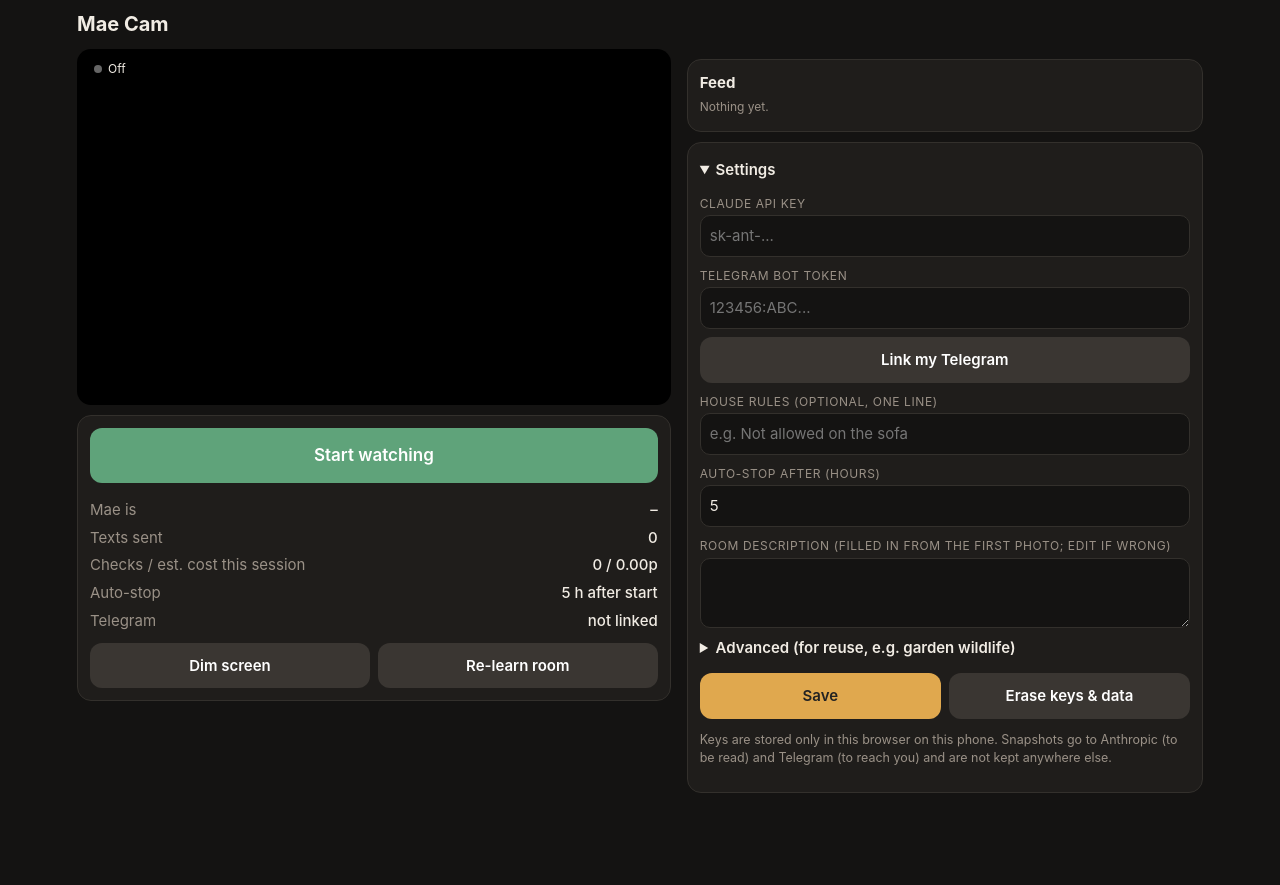
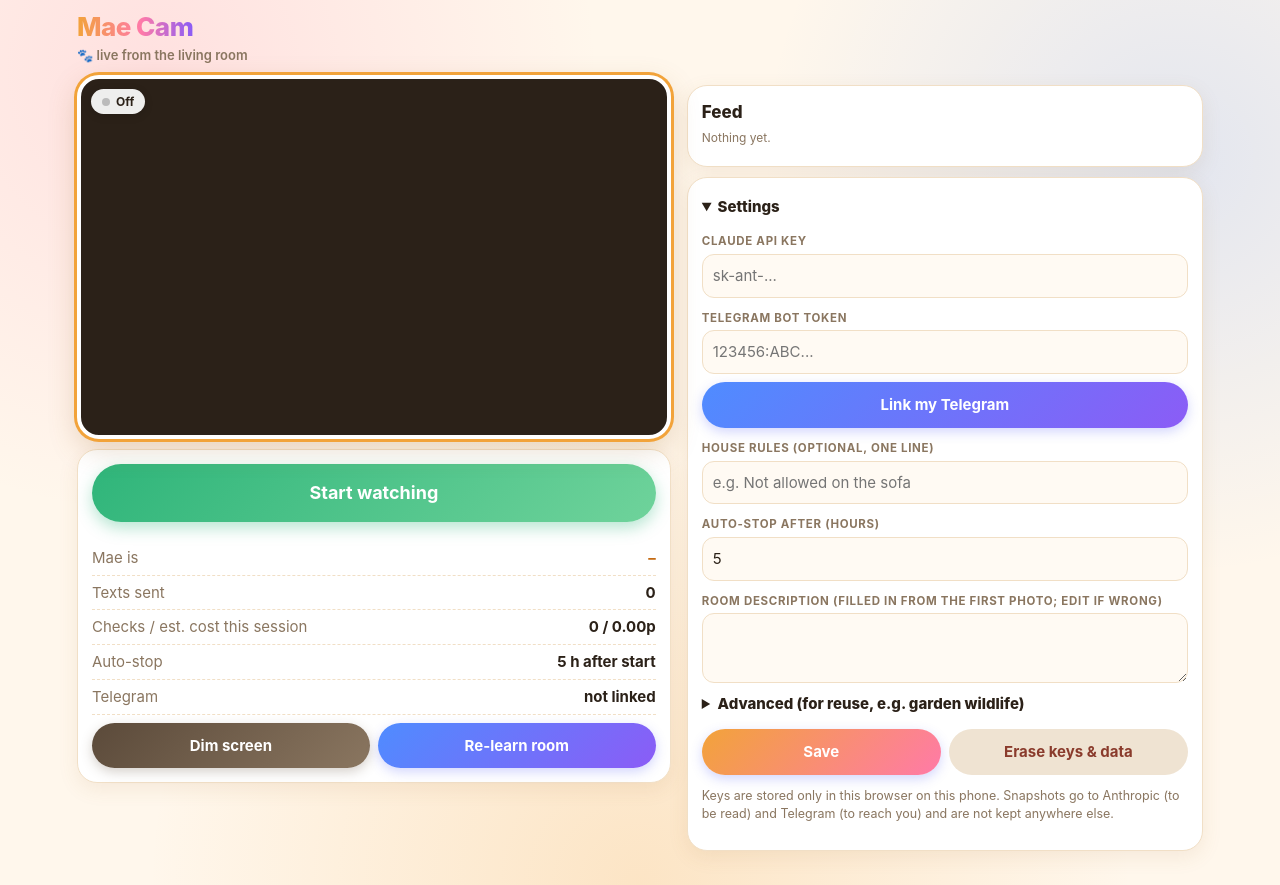
Before and after one commit to MGIBBS363/mae-cam, a plain HTML site: page index.html in a window 1280 px wide. Before the commit the page ends 827 px from the top, so only its background shows below. Drawn offline with Linux system fonts and the light colour scheme.

Commit message:
Add files via upload

```diff
--- a/index.html
+++ b/index.html
@@ -6,45 +6,60 @@
 <meta name="robots" content="noindex">
 <title>Mae Cam</title>
 <style>
-:root{--bg:#141312;--card:#1f1d1b;--line:#33302c;--ink:#f1ece4;--mut:#9a9187;--gold:#e0a84e;--red:#c2543f;--green:#5fa37a}
+:root{--bg:#fff7ec;--card:#ffffff;--line:#f1dfc6;--ink:#2b2118;--mut:#8a7660;--gold:#f2a33a;--red:#ef5d4f;--green:#2fb57a;--pink:#ff7aa8;--blue:#4f8cff;--purple:#8b5cf6}
 *{box-sizing:border-box}
-body{margin:0;background:var(--bg);color:var(--ink);font:15px/1.45 -apple-system,system-ui,sans-serif;padding:env(safe-area-inset-top) 12px calc(env(safe-area-inset-bottom) + 24px)}
-h1{font-size:20px;margin:14px 0 10px}
-.card{background:var(--card);border:1px solid var(--line);border-radius:14px;padding:12px;margin:10px 0}
-#view{position:relative;border-radius:14px;overflow:hidden;background:#000;height:0;padding-top:75%}
+body{margin:0;color:var(--ink);font:15px/1.45 ui-rounded,"SF Pro Rounded",-apple-system,system-ui,sans-serif;padding:env(safe-area-inset-top) 12px calc(env(safe-area-inset-bottom) + 24px);
+  background:var(--bg);
+  background-image:radial-gradient(circle at 12% 8%,rgba(255,122,168,.18) 0,transparent 32%),radial-gradient(circle at 92% 18%,rgba(79,140,255,.16) 0,transparent 30%),radial-gradient(circle at 50% 100%,rgba(242,163,58,.22) 0,transparent 45%);
+  min-height:100vh}
+h1{font-size:30px;font-weight:800;letter-spacing:-.02em;margin:14px 0 0;background:linear-gradient(90deg,#f2a33a,#ff7aa8 55%,#8b5cf6);-webkit-background-clip:text;background-clip:text;color:transparent;display:inline-block}
+.tag{margin:0 0 10px;color:var(--mut);font-size:13px;font-weight:600}
+.card{background:var(--card);border:1px solid var(--line);border-radius:20px;padding:14px;margin:10px 0;box-shadow:0 6px 20px rgba(160,110,50,.10)}
+.card>b:first-child{font-size:17px;font-weight:800}
+#view{position:relative;border-radius:22px;overflow:hidden;background:#2b2118;height:0;padding-top:75%;border:4px solid #fff;box-shadow:0 0 0 3px var(--gold),0 10px 28px rgba(160,110,50,.25)}
 #video{position:absolute;top:0;left:0;width:100%;height:100%;object-fit:cover;display:block}
-#badge{position:absolute;top:8px;left:8px;background:rgba(0,0,0,.6);padding:3px 9px;border-radius:99px;font-size:12px}
-#badge i{display:inline-block;width:8px;height:8px;border-radius:50%;background:#666;margin-right:6px}
-#badge.on i{background:#e04b3c}
-button{font:inherit;font-weight:600;border:0;border-radius:12px;padding:12px 14px;color:#fff;background:#3a3632}
-button.big{width:100%;font-size:17px;padding:15px}
-#startBtn{background:var(--green)}#startBtn.on{background:var(--red)}
-.row{display:flex;justify-content:space-between;gap:10px;padding:3px 0;color:var(--mut)}
-.row b{color:var(--ink);font-weight:500;text-align:right}
+#badge{position:absolute;top:10px;left:10px;background:rgba(255,255,255,.92);color:var(--ink);padding:4px 11px;border-radius:99px;font-size:12px;font-weight:700;box-shadow:0 2px 8px rgba(0,0,0,.15)}
+#badge i{display:inline-block;width:8px;height:8px;border-radius:50%;background:#bbb;margin-right:6px}
+#badge.on i{background:#ef3b2c;box-shadow:0 0 0 0 rgba(239,59,44,.6);-webkit-animation:pulse 1.6s infinite;animation:pulse 1.6s infinite}
+@-webkit-keyframes pulse{70%{box-shadow:0 0 0 7px rgba(239,59,44,0)}100%{box-shadow:0 0 0 0 rgba(239,59,44,0)}}
+@keyframes pulse{70%{box-shadow:0 0 0 7px rgba(239,59,44,0)}100%{box-shadow:0 0 0 0 rgba(239,59,44,0)}}
+button{font:inherit;font-weight:700;border:0;border-radius:99px;padding:12px 16px;color:#fff;background:linear-gradient(135deg,var(--blue),var(--purple));box-shadow:0 4px 12px rgba(79,92,246,.25);-webkit-tap-highlight-color:transparent;transition:transform .08s}
+button:active{transform:scale(.97)}
+button:disabled{opacity:.6}
+button.big{width:100%;font-size:18px;padding:16px}
+#startBtn{background:linear-gradient(135deg,#2fb57a,#6fd39b);box-shadow:0 6px 16px rgba(47,181,122,.35)}
+#startBtn.on{background:linear-gradient(135deg,#ef5d4f,#ff7aa8);box-shadow:0 6px 16px rgba(239,93,79,.35)}
+#dimBtn{background:linear-gradient(135deg,#5b4a3a,#8a7660);box-shadow:0 4px 12px rgba(90,70,50,.25)}
+.row{display:flex;justify-content:space-between;gap:10px;padding:6px 0;color:var(--mut);border-bottom:1px dashed var(--line)}
+.row:last-of-type{border-bottom:0}
+.row b{color:var(--ink);font-weight:700;text-align:right}
+#sNow{color:#c46a12}
 .btns{display:flex;gap:8px;flex-wrap:wrap}.btns button{flex:1}
-label{display:block;font-size:12px;color:var(--mut);margin:10px 0 3px;text-transform:uppercase;letter-spacing:.05em}
-input,textarea,select{width:100%;font:inherit;color:var(--ink);background:#141312;border:1px solid var(--line);border-radius:10px;padding:9px}
+label{display:block;font-size:11.5px;color:var(--mut);margin:12px 0 4px;text-transform:uppercase;letter-spacing:.06em;font-weight:700}
+input,textarea,select{width:100%;font:inherit;color:var(--ink);background:#fffaf3;border:1.5px solid var(--line);border-radius:12px;padding:10px}
+input:focus,textarea:focus{outline:0;border-color:var(--gold)}
 textarea{min-height:70px}
-.msg{background:#2a2724;border-radius:12px;padding:7px 10px;margin:6px 0;max-width:90%}
-.msg small{display:block;color:var(--mut);font-size:11px}
-.sys{color:var(--mut);font-size:12px;margin:4px 0}
-#err{color:#ff9d8a;font-size:13px;min-height:1em}
-details summary{font-weight:600;cursor:pointer;padding:4px 0}
+.msg{background:linear-gradient(135deg,#ffd27a,#ffb36b);color:#3a2410;border-radius:18px 18px 18px 4px;padding:9px 13px;margin:8px 0;max-width:90%;font-weight:600;box-shadow:0 3px 10px rgba(242,163,58,.25)}
+.msg small{display:block;color:rgba(58,36,16,.6);font-size:11px;font-weight:600;margin-top:2px}
+.sys{color:var(--mut);font-size:12px;margin:5px 0}
+#err{color:#d33a2c;font-size:13px;font-weight:600;min-height:1em;margin-top:6px}
+details summary{font-weight:800;cursor:pointer;padding:4px 0}
 #dim{position:fixed;top:0;left:0;right:0;bottom:0;background:#000;color:#333;display:none;align-items:center;justify-content:center;z-index:9;font-size:13px}
 .hint{font-size:12.5px;color:var(--mut)}
-code{background:#000;padding:2px 6px;border-radius:6px;font-size:16px;color:var(--gold)}
+code{background:#2b2118;padding:2px 8px;border-radius:8px;font-size:16px;color:#ffd27a}
 @media (orientation:landscape) and (min-width:620px){
   body{max-width:1150px;margin:0 auto}
   .layout{display:flex;gap:16px;align-items:flex-start}
   .layout .lcol{flex:1.15;position:sticky;top:env(safe-area-inset-top);align-self:flex-start}
   .layout .rcol{flex:1;min-width:0}
   #view{padding-top:60%}
-  h1{margin-top:10px}
+  h1{margin-top:8px;font-size:26px}
 }
 </style>
 </head>
 <body>
 <h1>Mae Cam</h1>
+<p class="tag">🐾 live from the living room</p>
 <div class="layout">
 <div class="lcol">
 <div id="view"><video id="video" playsinline muted autoplay></video><div id="badge"><i></i><span id="badgeT">Off</span></div></div>
@@ -79,7 +94,7 @@ code{background:#000;padding:2px 6px;border-radius:6px;font-size:16px;color:var(
     <label>Writing model</label><input id="fM2">
     <label>Minutes between ordinary texts</label><input id="fCool" type="number" min="1" max="60">
   </details>
-  <div class="btns" style="margin-top:10px"><button id="saveBtn" style="background:var(--gold);color:#222">Save</button><button id="wipeBtn">Erase keys &amp; data</button></div>
+  <div class="btns" style="margin-top:10px"><button id="saveBtn" style="background:linear-gradient(135deg,#f2a33a,#ff7aa8)">Save</button><button id="wipeBtn" style="background:#efe3d2;color:#8a3b2c;box-shadow:none">Erase keys &amp; data</button></div>
   <p class="hint">Keys are stored only in this browser on this phone. Snapshots go to Anthropic (to be read) and Telegram (to reach you) and are not kept anywhere else.</p>
 </details>
 </div>
```
